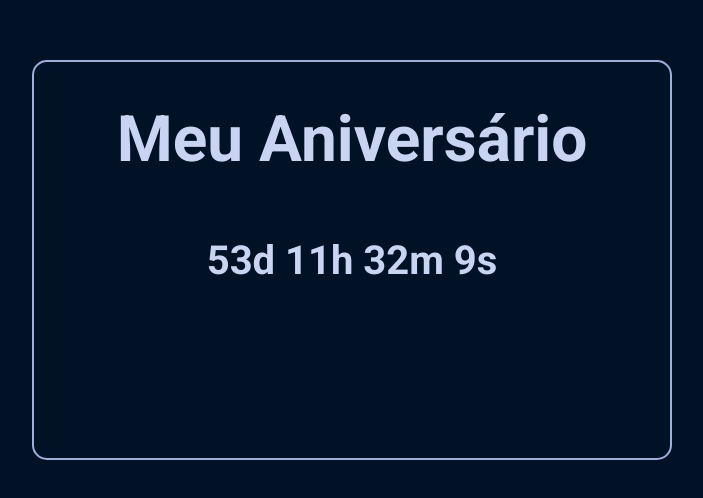
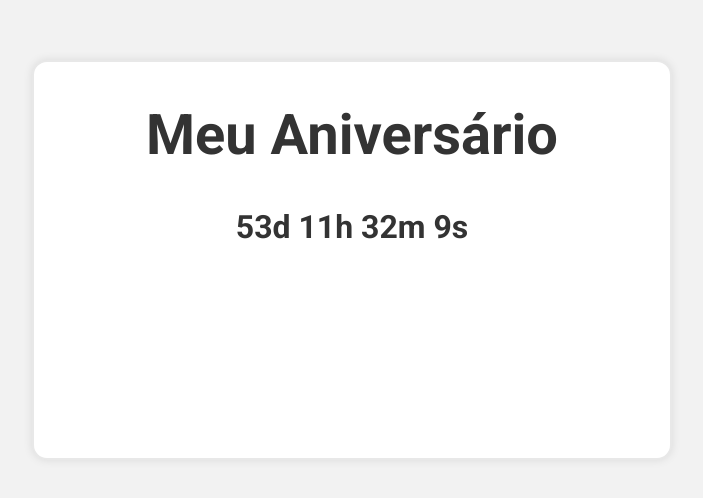
Before and after one commit to CleitonLahm/contador_meu_aniversario, a website built with Parcel: page src/index.html in a window 1280 px wide. Shown: the part 140-638 px from the top of the page, without its empty margins (288-991 px from the left). Built offline with nearby package versions, Linux system fonts and the light colour scheme.

Commit message:
mudancas no estilo sass

```diff
--- a/src/styles/main.scss
+++ b/src/styles/main.scss
@@ -1,4 +1,4 @@
-*{
+* {
   margin: 0;
   padding: 0;
   box-sizing: border-box;
@@ -7,31 +7,35 @@
   font-family: 'Roboto', sans-serif;
 }
 
-img{
+img {
   max-width: 100%;
 }
 
 body {
-  background-color: #011126;
-  color: #C9D3F2;
+  background-color: #F2F2F2;
+  color: #333333;
 }
 
-.container{
+.container {
   max-width: 50%;
   height: 50vh;
-  border: 2px solid #9CB0D9;
+  border: 2px solid #E8E8E8;
   border-radius: 15px;
   margin: 200px auto;
   text-align: center;
   padding: 40px;
+  background-color: #FFFFFF;
+  box-shadow: 0 0 10px rgba(0, 0, 0, 0.1);
 }
 
-.container h1{
-  font-size: 4em;
-  margin-bottom: 60px;
+.container h1 {
+  font-size: 3.5em;
+  margin-bottom: 40px;
+  color: #333333;
 }
 
-span{
-  font-size: 2.5em;
+span {
+  font-size: 2em;
   font-weight: bold;
+  color: #333333;
 }
```
Also changed, not shown: dist/index.html, dist/styles/main.css, 1 other file.
